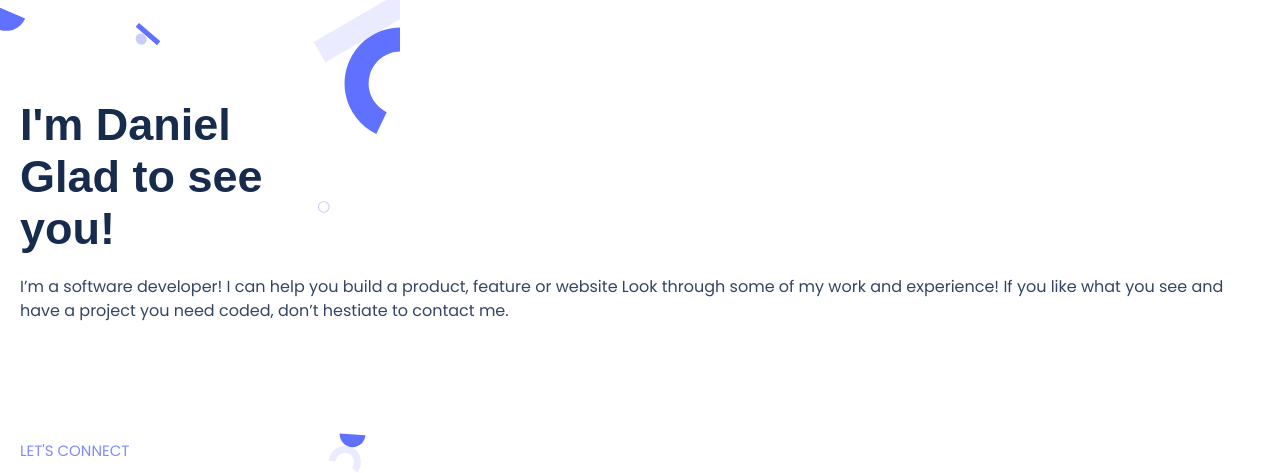
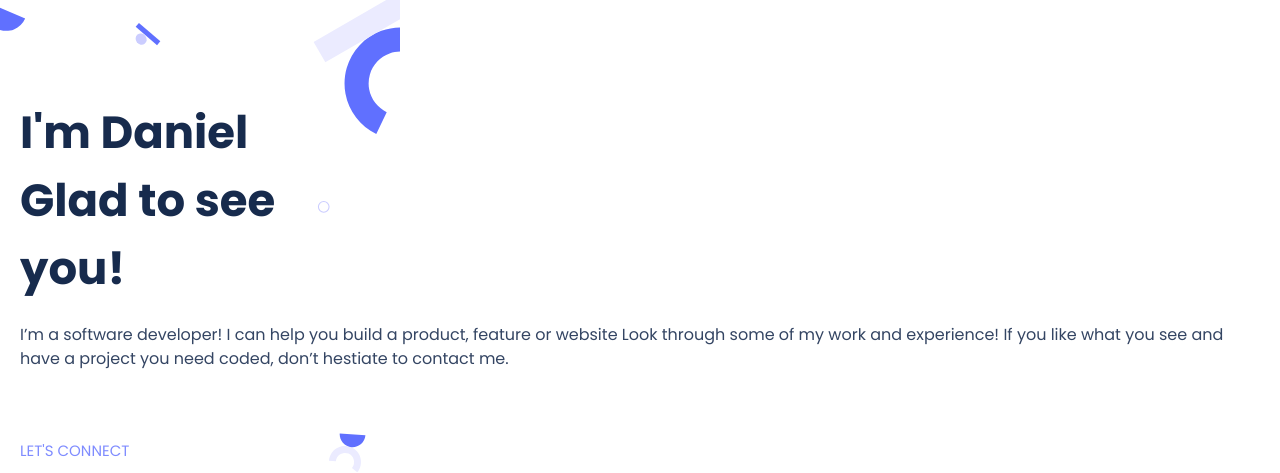
Before and after one commit to danigalindo10/portfolio, a plain HTML site: page index.html in a window 1280 px wide. Shown: the part 74-547 px from the top of the page. Drawn offline with Linux system fonts and the light colour scheme.

Commit message:
Fixed Linters

```diff
--- a/style.css
+++ b/style.css
@@ -33,7 +33,7 @@
 .section-title {
   font-size: 30px;
   color: #172b4d;
-  font-family: "poppons", sans-serif;
+  font-family: "poppins", sans-serif;
   margin: 20px;
   font-weight: bolder;
 }
```
Also changed, not shown: 3 other files.
